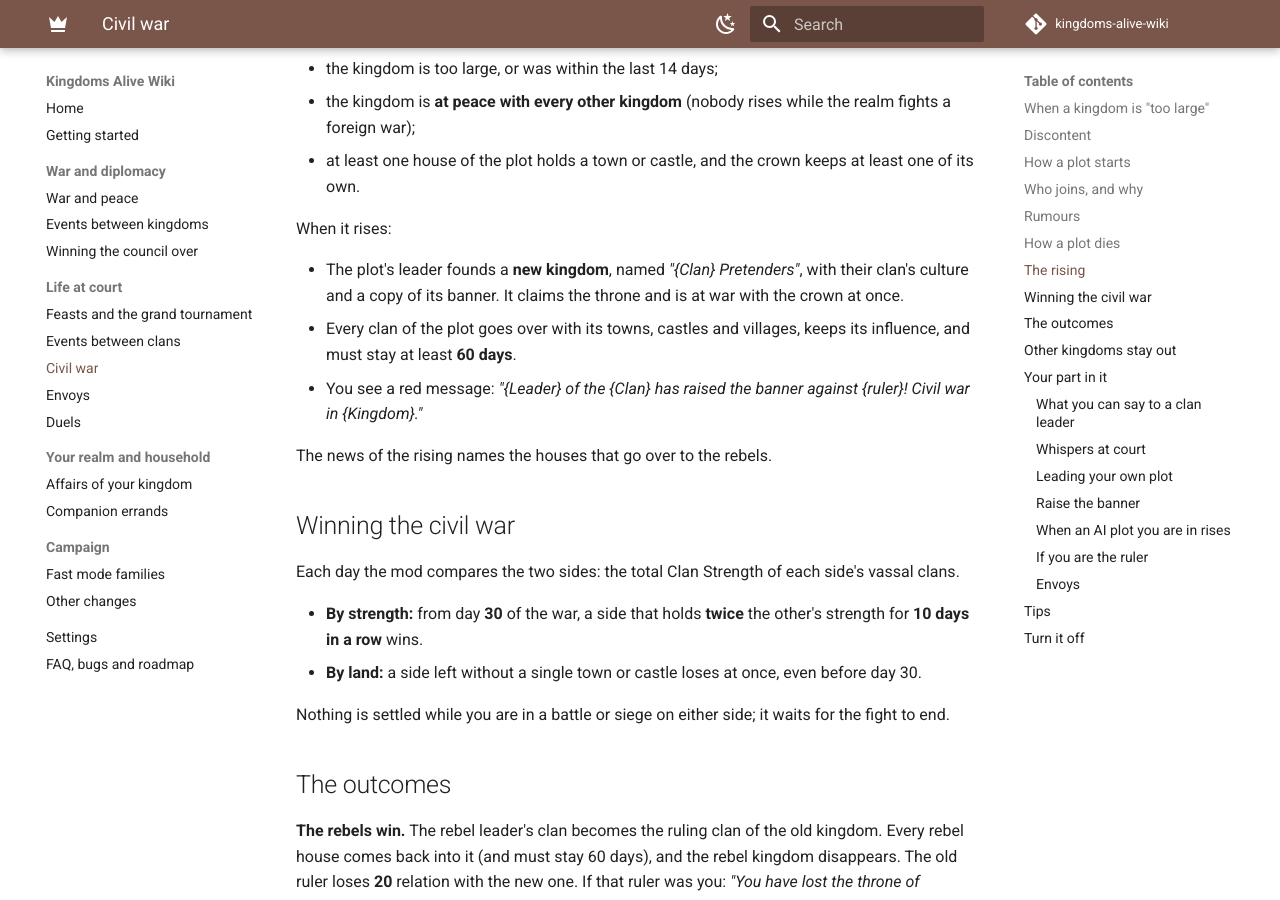
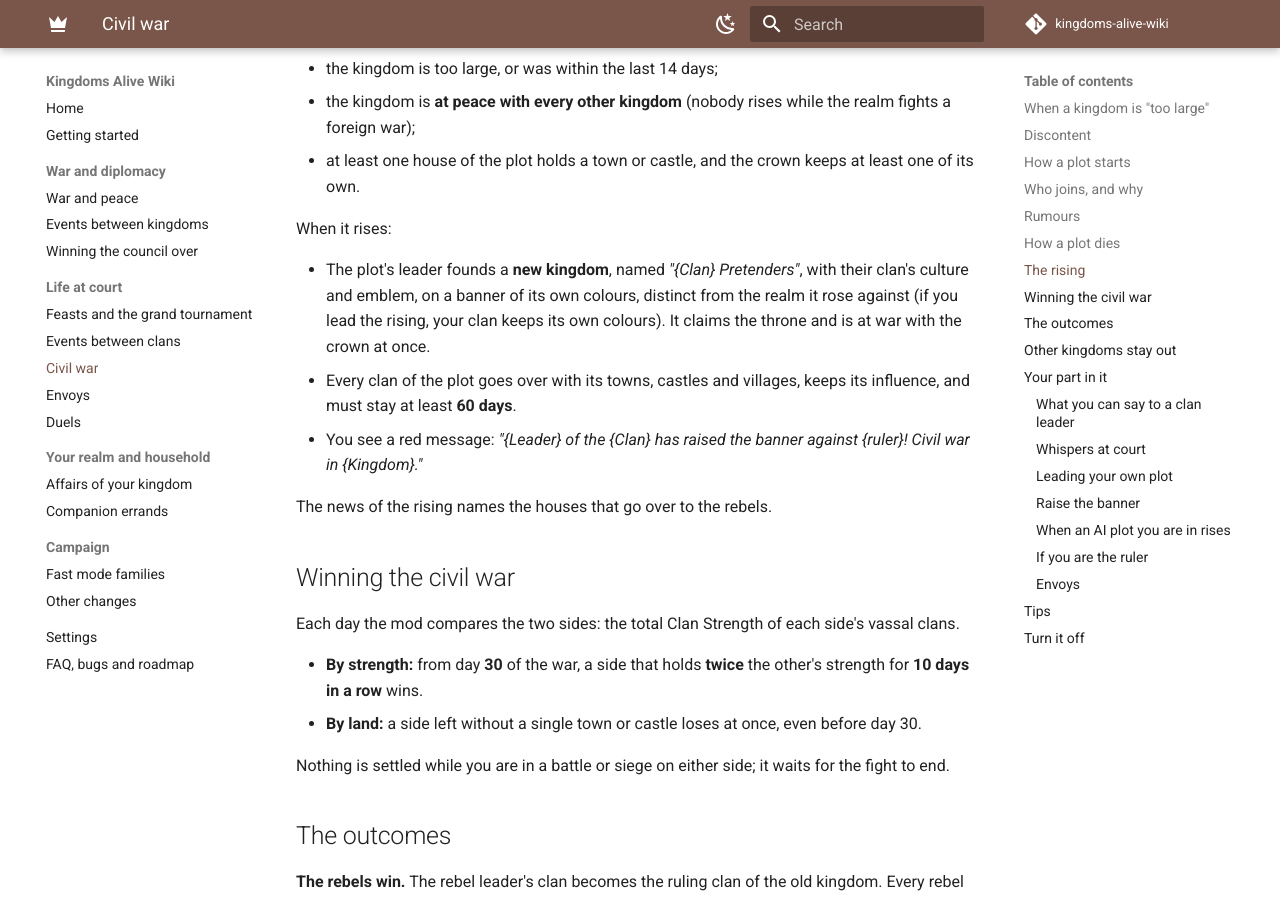
Before and after one commit to gusannerlord/kingdoms-alive-wiki, an MkDocs documentation site: the page built from docs/features/civil-war.md, in a window 1280 px wide and 900 px high, scrolled down 3532 px. Built offline with MkDocs 1.6.1 and Material for MkDocs 9.7.7, drawn with Linux system fonts in a browser that asks for light colours; comment, search, counter and statistics services are not loaded.

Commit message:
Civil war: rebel kingdoms get their own banner colours (mod v0.60.2)
Co-Authored-By: Claude Opus 5.5 <noreply@anthropic.com>
Claude-Session: https://claude.ai/code/session_01WWiZoJFE3utn4zRdhGd3HL

```diff
--- a/docs/features/civil-war.md
+++ b/docs/features/civil-war.md
@@ -85,7 +85,7 @@ An AI plot raises its banner when **all** of this is true:
 
 When it rises:
 
-- The plot's leader founds a **new kingdom**, named *"{Clan} Pretenders"*, with their clan's culture and a copy of its banner. It claims the throne and is at war with the crown at once.
+- The plot's leader founds a **new kingdom**, named *"{Clan} Pretenders"*, with their clan's culture and emblem, on a banner of its own colours, distinct from the realm it rose against (if you lead the rising, your clan keeps its own colours). It claims the throne and is at war with the crown at once.
 - Every clan of the plot goes over with its towns, castles and villages, keeps its influence, and must stay at least **60 days**.
 - You see a red message: *"{Leader} of the {Clan} has raised the banner against {ruler}! Civil war in {Kingdom}."*
 
```
